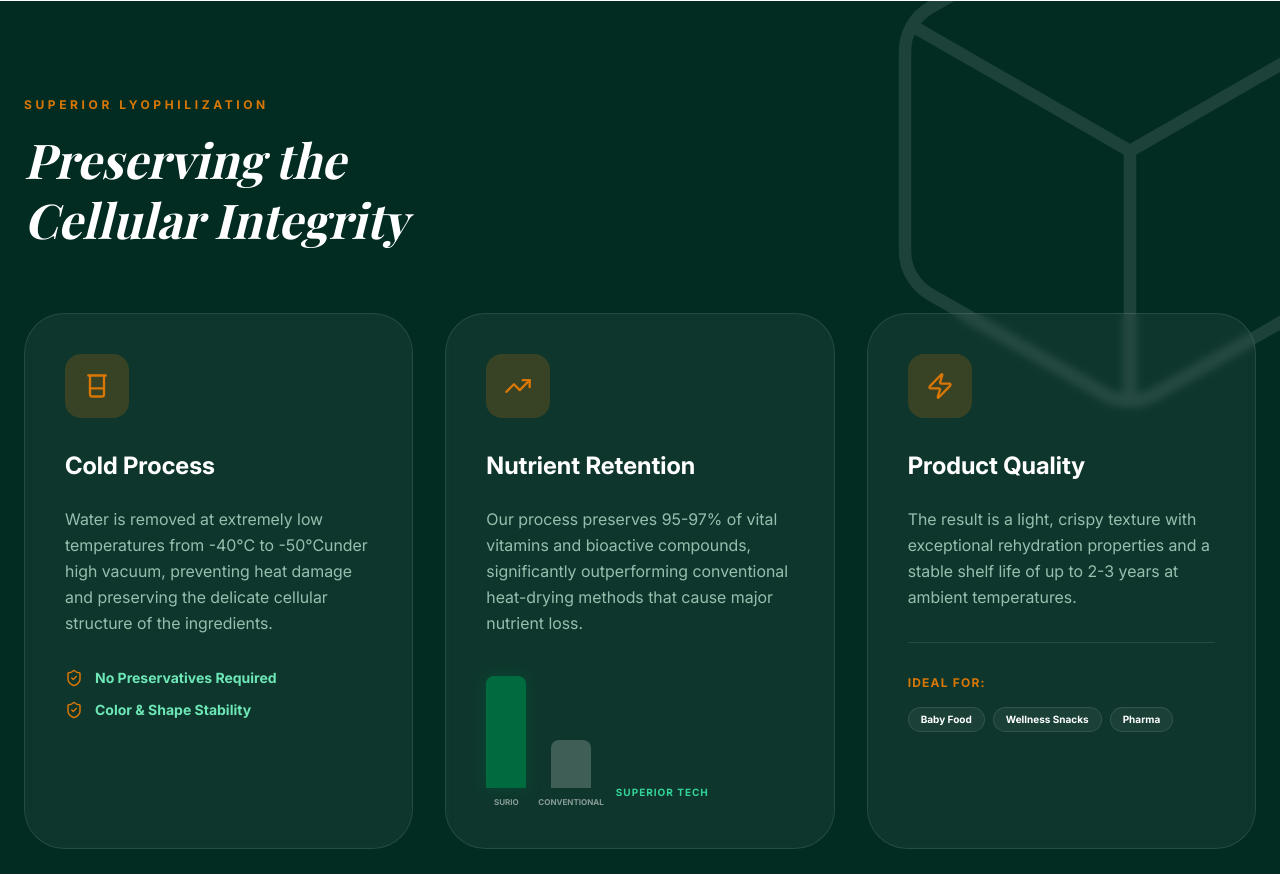
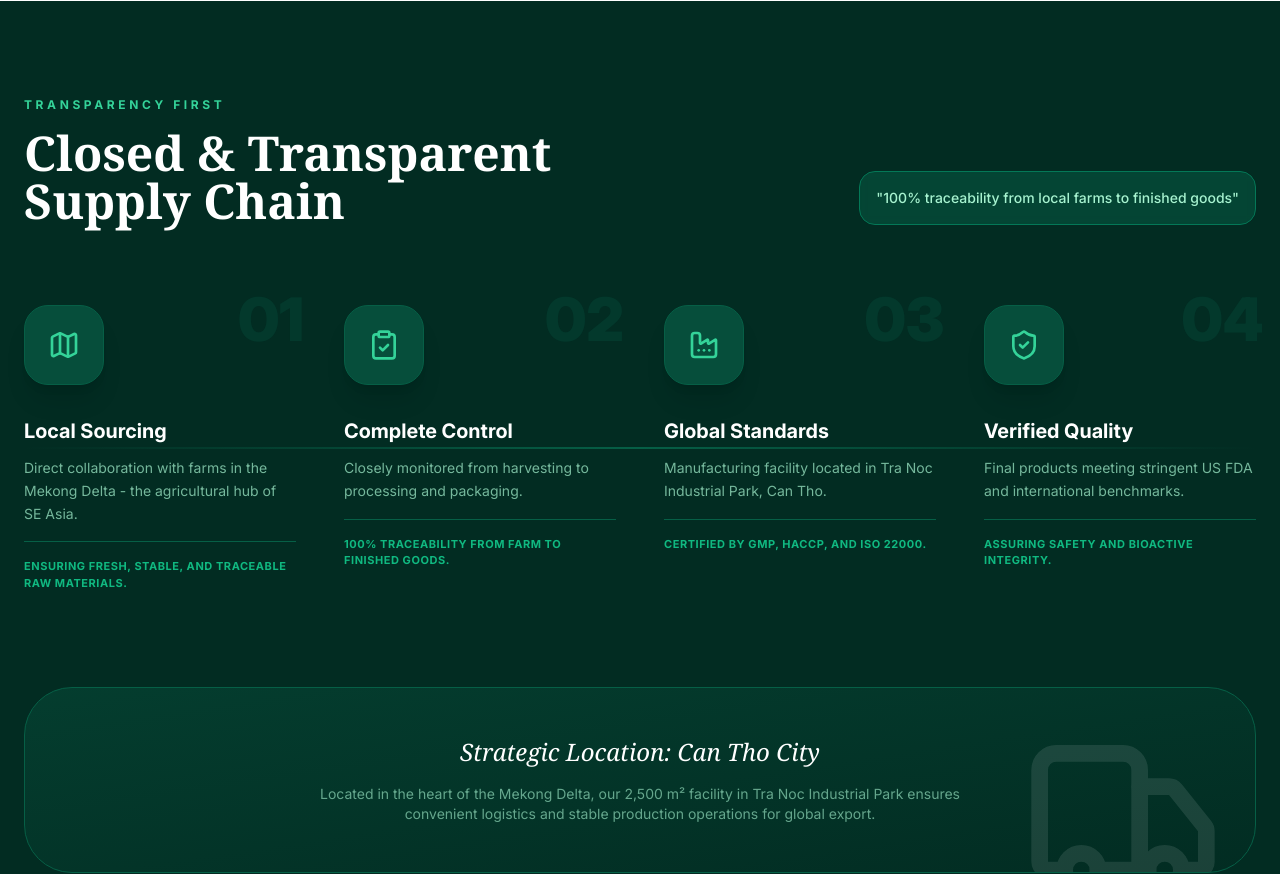
Before and after one commit to quandang08/surio-sota, a React (Vite) app: page / in a window 1280 px wide. Shown: the part 1926-2800 px from the top of the page. Built offline with nearby package versions, Linux system fonts and the light colour scheme.

Commit message:
feat: Add new layout components for Traceability, TechComparison, OEMWorkflow, and StrategicPartners; update existing components

```diff
--- a/src/App.jsx
+++ b/src/App.jsx
@@ -16,6 +16,21 @@ const ProductPortfolio = lazy(
 );
 const Leadership = lazy(() => import("./components/layout/Leadership"));
 const ContactCTA = lazy(() => import("./components/layout/ContactCTA"));
+// 1. THÊM TẠI ĐÂY: Traceability (Truy xuất nguồn gốc)
+// Tài liệu nhấn mạnh nguồn nguyên liệu từ Mekong Delta [cite: 13, 191]
+const Traceability = lazy(() => import("./components/layout/Traceability"));
+
+// 2. THÊM TẠI ĐÂY: TechComparison (So sánh công nghệ)
+// Cần làm rõ ưu thế 97% dinh dưỡng của sấy thăng hoa so với sấy nhiệt [cite: 28, 41]
+const TechComparison = lazy(() => import("./components/layout/TechComparison"));
+
+// 3. THÊM TẠI ĐÂY: OEMWorkflow (Quy trình hợp tác)
+// Giải thích cách Surio hỗ trợ từ công thức R&D đến thành phẩm [cite: 194, 522]
+const OEMWorkflow = lazy(() => import("./components/layout/OEMWorkflow"));
+
+// 4. THÊM TẠI ĐÂY: StrategicPartners (Đối tác chiến lược)
+// Hiển thị logo Mycospring, Can Tho University, Mămmy...
+const StrategicPartners = lazy(() => import("./components/layout/StrategicPartners"));
 
 const App = () => {
   return (
@@ -37,10 +52,30 @@ const App = () => {
                   >
                     <Hero />
                     <CompanyOverview />
+
+                    {/* VỊ TRÍ 1: Thêm Traceability ngay sau Overview */}
+                    {/* Để khách hàng thấy ngay sự minh bạch từ nông trại địa phương [cite: 77, 401] */}
+                    <Traceability />
+
                     <CoreTechnology />
+
+                    {/* VỊ TRÍ 2: Thêm TechComparison để bổ trợ cho CoreTechnology */}
+                    {/* Phân tích sâu về dải nhiệt $-40^{\circ}C$ đến $-50^{\circ}C$ [cite: 40, 319] */}
+                    <TechComparison />
+
                     <StrategicCertifications />
                     <ProductPortfolio />
+
+                    {/* VỊ TRÍ 3: Thêm OEMWorkflow sau khi show sản phẩm */}
+                    {/* Để khách hàng biết "Làm thế nào để đặt hàng OEM?" [cite: 536, 537] */}
+                    <OEMWorkflow />
+
                     <Leadership />
+
+                    {/* VỊ TRÍ 4: Thêm StrategicPartners trước khi chốt hạ bằng Contact */}
+                    {/* Tạo niềm tin cuối cùng thông qua các đối tác hiện hữu [cite: 81] */}
+                    <StrategicPartners />
+
                     <ContactCTA />
                   </Suspense>
                 </>
--- a/src/components/layout/CompanyOverview.jsx
+++ b/src/components/layout/CompanyOverview.jsx
@@ -98,7 +98,6 @@ const CompanyOverview = () => {
           <div className="relative">
             <div className="aspect-square relative flex items-center justify-center max-w-2xl mx-auto">
 
-              {/* Central Glow Background */}
               <div className="absolute inset-0 bg-emerald-50 rounded-full scale-90 blur-3xl opacity-40" />
 
               <div className="absolute inset-0 border-2 border-dashed border-emerald-300/70 rounded-full" />
--- a/src/components/layout/CoreTechnology.jsx
+++ b/src/components/layout/CoreTechnology.jsx
@@ -102,7 +102,6 @@ const CoreTechnology = () => {
             </div>
           </motion.div>
 
-          {/* Card 3: Product Quality */}
           <motion.div
             initial={{ opacity: 0, y: 30 }}
             whileInView={{ opacity: 1, y: 0 }}
--- /dev/null
+++ b/src/components/layout/OEMWorkflow.jsx
@@ -0,0 +1,9 @@
+import React from 'react'
+
+const OEMWorkflow = () => {
+  return (
+    <div>OEMWorkflow</div>
+  )
+}
+
+export default OEMWorkflow
--- a/src/components/layout/StrategicCertifications.jsx
+++ b/src/components/layout/StrategicCertifications.jsx
@@ -51,7 +51,6 @@ const StrategicCertifications = () => {
           </h2>
         </motion.div>
 
-        {/* Certifications Grid */}
         <div className="grid md:grid-cols-2 lg:grid-cols-4 gap-8">
           {certifications.map((cert, i) => (
             <motion.div
--- /dev/null
+++ b/src/components/layout/StrategicPartners.jsx
@@ -0,0 +1,9 @@
+import React from 'react'
+
+const StrategicPartners = () => {
+  return (
+    <div>StrategicPartners</div>
+  )
+}
+
+export default StrategicPartners
--- /dev/null
+++ b/src/components/layout/TechComparison.jsx
@@ -0,0 +1,9 @@
+import React from 'react'
+
+const TechComparison = () => {
+  return (
+    <div>TechComparison</div>
+  )
+}
+
+export default TechComparison
--- /dev/null
+++ b/src/components/layout/Traceability.jsx
@@ -0,0 +1,132 @@
+import React from 'react';
+import { motion } from 'framer-motion';
+import { Map, ShieldCheck, Factory, Truck, ClipboardCheck } from 'lucide-react';
+
+const Traceability = () => {
+  const steps = [
+    {
+      icon: <Map size={32} />,
+      title: "Local Sourcing",
+      desc: "Direct collaboration with farms in the Mekong Delta - the agricultural hub of SE Asia.",
+      detail: "Ensuring fresh, stable, and traceable raw materials.",
+      cite: ""
+    },
+    {
+      icon: <ClipboardCheck size={32} />,
+      title: "Complete Control",
+      desc: "Closely monitored from harvesting to processing and packaging.",
+      detail: "100% traceability from farm to finished goods.",
+      cite: "[cite: 77, 409]"
+    },
+    {
+      icon: <Factory size={32} />,
+      title: "Global Standards",
+      desc: "Manufacturing facility located in Tra Noc Industrial Park, Can Tho.",
+      detail: "Certified by GMP, HACCP, and ISO 22000.",
+      cite: "[cite: 207, 416]"
+    },
+    {
+      icon: <ShieldCheck size={32} />,
+      title: "Verified Quality",
+      desc: "Final products meeting stringent US FDA and international benchmarks.",
+      detail: "Assuring safety and bioactive integrity.",
+      cite: "[cite: 193, 240]"
+    }
+  ];
+
+  return (
+    <section id="traceability" className="py-24 bg-emerald-950 text-white overflow-hidden">
+      <div className="container mx-auto px-6">
+
+        {/* Header Section */}
+        <div className="flex flex-col md:flex-row md:items-end justify-between mb-20 gap-8">
+          <div className="max-w-2xl">
+            <motion.span
+              initial={{ opacity: 0, y: 20 }}
+              whileInView={{ opacity: 1, y: 0 }}
+              className="text-emerald-400 font-bold text-xs uppercase tracking-[0.3em] block mb-4"
+            >
+              Transparency First
+            </motion.span>
+            <motion.h2
+              initial={{ opacity: 0, y: 20 }}
+              whileInView={{ opacity: 1, y: 0 }}
+              transition={{ delay: 0.1 }}
+              className="text-4xl md:text-5xl font-serif font-bold leading-tight"
+            >
+              Closed & Transparent <br /> Supply Chain
+            </motion.h2>
+          </div>
+          <motion.div
+            initial={{ opacity: 0 }}
+            whileInView={{ opacity: 1 }}
+            className="bg-emerald-800/50 p-4 rounded-2xl border border-emerald-700 backdrop-blur-sm"
+          >
+            <p className="text-emerald-200 text-sm font-medium">
+              "100% traceability from local farms to finished goods"
+            </p>
+          </motion.div>
+        </div>
+
+        {/* Process Flow */}
+        <div className="relative">
+          <div className="hidden lg:block absolute top-1/2 left-0 w-full h-0.5 bg-gradient-to-r from-transparent via-emerald-800 to-transparent -translate-y-1/2" />
+
+          <div className="grid md:grid-cols-2 lg:grid-cols-4 gap-12 relative z-10">
+            {steps.map((step, i) => (
+              <motion.div
+                key={i}
+                initial={{ opacity: 0, y: 30 }}
+                whileInView={{ opacity: 1, y: 0 }}
+                transition={{ delay: i * 0.2 }}
+                viewport={{ once: true }}
+                className="group"
+              >
+                <div className="relative mb-8">
+                  <div className="w-20 h-20 bg-emerald-900 rounded-3xl flex items-center justify-center text-emerald-400 border border-emerald-800 group-hover:bg-emerald-500 group-hover:text-white transition-all duration-500 shadow-xl">
+                    {step.icon}
+                  </div>
+                  <div className="absolute -top-4 -right-2 text-6xl font-black text-emerald-900/40 select-none group-hover:text-emerald-800/40 transition-colors">
+                    0{i + 1}
+                  </div>
+                </div>
+
+                <h3 className="text-xl font-bold mb-3 group-hover:text-emerald-400 transition-colors">
+                  {step.title}
+                </h3>
+                <p className="text-emerald-200/70 text-sm leading-relaxed mb-4">
+                  {step.desc}
+                </p>
+                <div className="pt-4 border-t border-emerald-800">
+                  <p className="text-[11px] font-bold text-emerald-500 uppercase tracking-wider">
+                    {step.detail}
+                  </p>
+                </div>
+              </motion.div>
+            ))}
+          </div>
+        </div>
+
+        {/* Map Visual / Location Callout */}
+        <motion.div
+          initial={{ opacity: 0, scale: 0.95 }}
+          whileInView={{ opacity: 1, scale: 1 }}
+          className="mt-24 p-8 md:p-12 rounded-[3rem] bg-gradient-to-br from-emerald-900/50 to-emerald-950 border border-emerald-800
+          text-center relative overflow-hidden"
+        >
+          <div className="absolute top-0 right-0 p-8 opacity-10">
+             <Truck size={200} />
+          </div>
+          <h4 className="text-2xl font-serif italic mb-4">Strategic Location: Can Tho City</h4>
+          <p className="max-w-2xl mx-auto text-emerald-200/60 text-sm">
+            Located in the heart of the Mekong Delta, our 2,500 m² facility in Tra Noc Industrial Park ensures
+            convenient logistics and stable production operations for global export.
+          </p>
+        </motion.div>
+
+      </div>
+    </section>
+  );
+};
+
+export default Traceability;
```
Also changed, not shown: src/components/layout/ContactCTA.jsx (+4 -7 lines).
